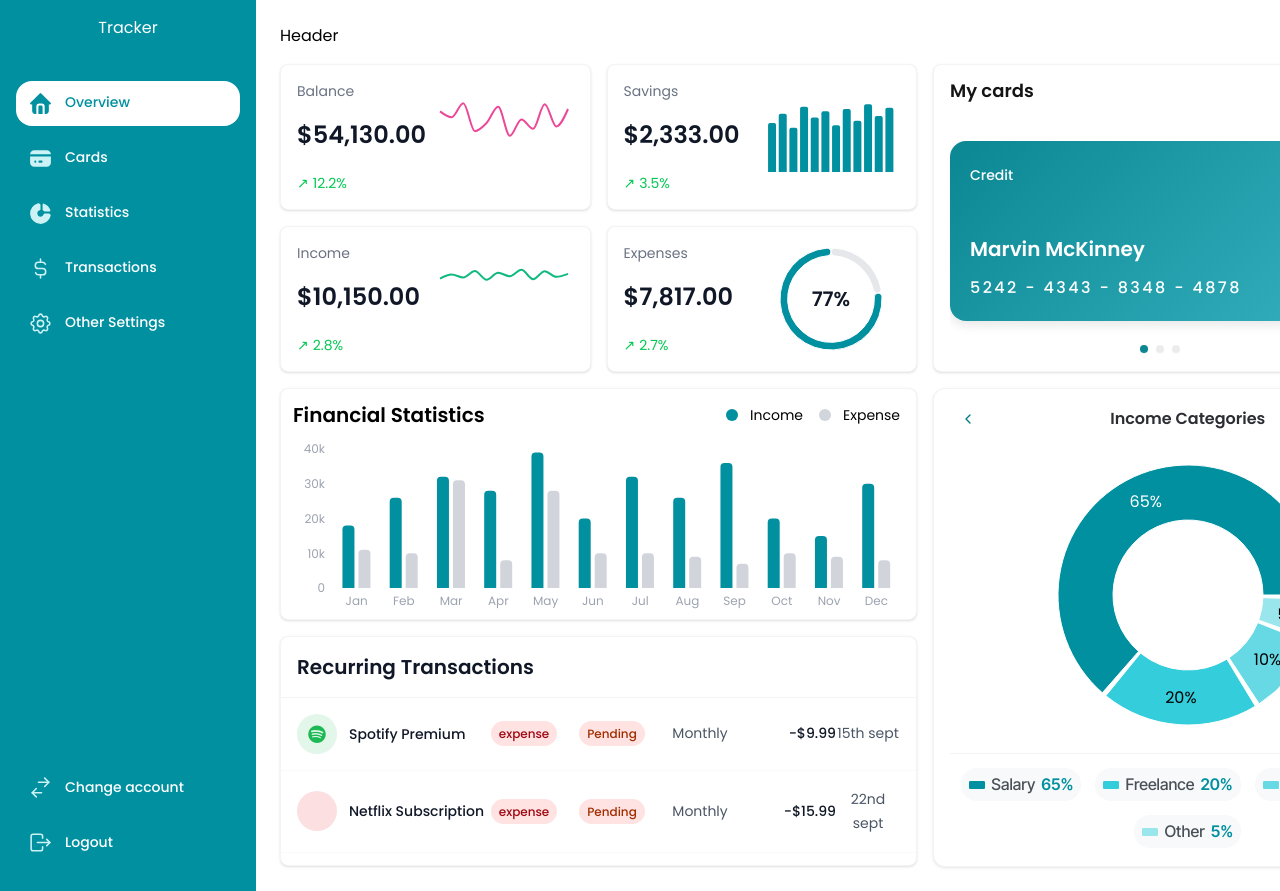
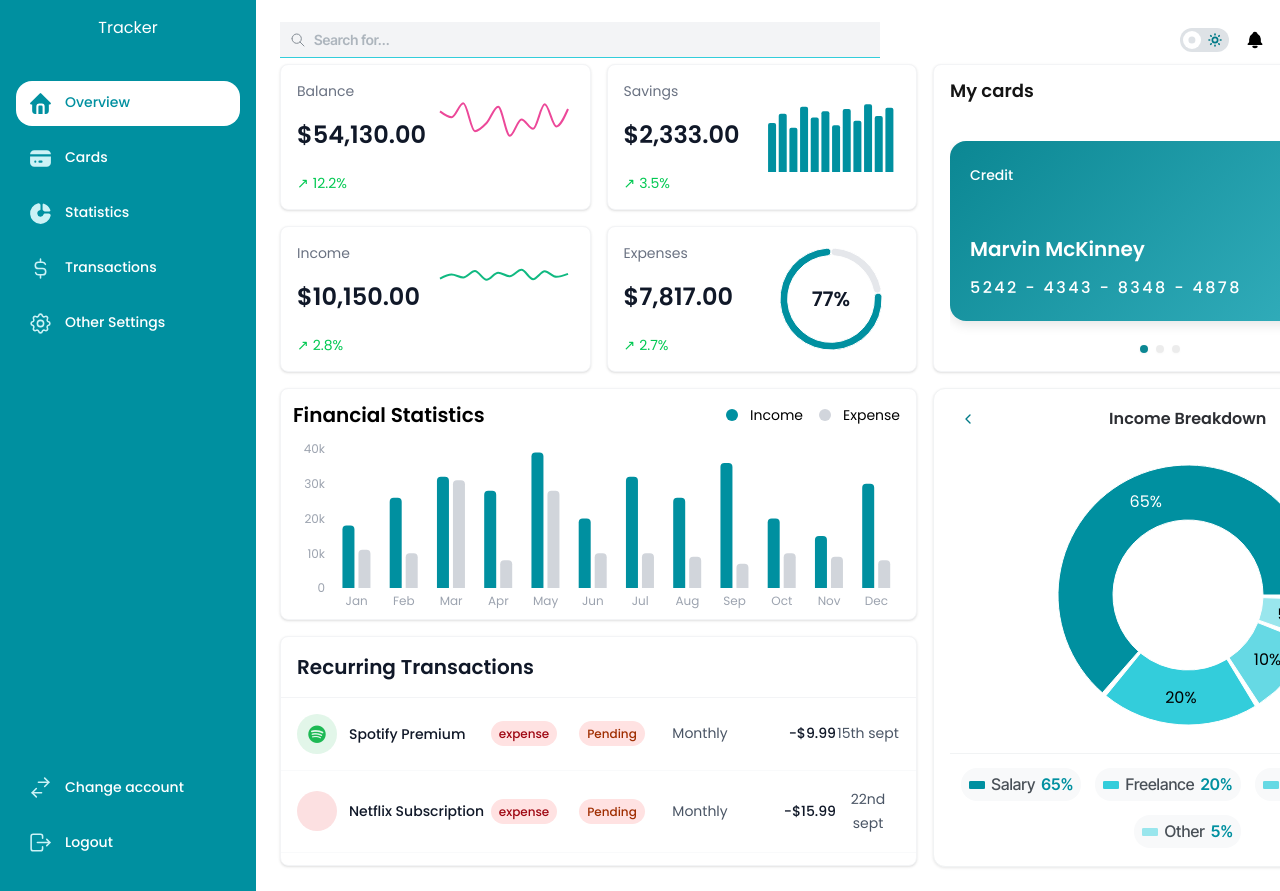
Before and after one commit to Abhishek035/Expense-Tracker, a React (Vite) app in the folder frontend/vite-project/: page / in a window 1280 px wide. Shown: the top 891 px of the page. Built offline with nearby package versions, Linux system fonts and the light colour scheme.

Commit message:
Added header

```diff
--- a/frontend/vite-project/src/App.jsx
+++ b/frontend/vite-project/src/App.jsx
@@ -30,11 +30,6 @@ const App = () => {
         */}
         <div className="p-6">
           {/* A button or mobile menu would go here for small screens */}
-          <div className="md:hidden text-left">
-            <button className="text-2xl">
-              <i className="fa-solid fa-bars"></i>
-            </button>
-          </div>
           <Dashboard />
         </div>
       </div>
--- a/frontend/vite-project/src/DashBoard.jsx
+++ b/frontend/vite-project/src/DashBoard.jsx
@@ -13,6 +13,7 @@ import Cards from "./dashboard/Cards";
 import FinStats from "./dashboard/FinStats";
 import Recurring from "./dashboard/Recurring";
 import DivisionbyCategories from "./dashboard/DivisionbyCategories";
+import Header from "./Header";
 
 const balanceData = [
   { value: 52000 },
@@ -67,7 +68,7 @@ const expenseData = [
 const DashBoard = () => {
   return (
     <div className="flex flex-col sm:grid sm:grid-rows-[2.5rem_1fr] min-h-full">
-      <div>Header</div>
+      <div className="row-[1_/_span_1]"><Header /></div>
       <div className="grid sm:grid-rows-[2fr_1.5fr_1.5fr] sm:grid-cols-[3fr_2fr] gap-4 h-[100%]">
         <div className="sm:col-[1_/_span_1] sm:row-[1_/_span_1] grid sm:grid-cols-2 sm:grid-rows-2 gap-4">
           {/* Balance Card */}
--- /dev/null
+++ b/frontend/vite-project/src/Header.jsx
@@ -0,0 +1,100 @@
+import { IconSearch } from "@tabler/icons-react";
+import {
+  createTheme,
+  Autocomplete,
+  Burger,
+  Group,
+  MantineProvider,
+  Avatar,
+  Text,
+  Stack,
+} from "@mantine/core";
+import { useDisclosure } from "@mantine/hooks";
+import { Switch } from "@mantine/core";
+import { IconSun, IconMoonStars, IconBellFilled } from "@tabler/icons-react";
+import classes from "./Header.module.css";
+
+const theme = createTheme({
+  cursorType: "pointer",
+});
+
+export default function Header() {
+  const [opened, { toggle }] = useDisclosure(false);
+
+  return (
+    <header className={classes.header}>
+      <div className={classes.inner}>
+        <Autocomplete
+          className={classes.search}
+          placeholder="Search for..."
+          leftSection={<IconSearch size={16} stroke={1.5} />}
+          visibleFrom="xs"
+          autoSelectOnBlur
+          clearable
+          comboboxProps={{
+            transitionProps: { transition: "pop", duration: 200 },
+            shadow: "md",
+          }}
+          data={[
+            "Transactions",
+            "Expenses",
+            "Income",
+            "Savings",
+            "Reports",
+            "Settings",
+          ]}
+          classNames={{
+            input: classes.input,
+            option: classes.option,
+          }}
+        />
+        <Group>
+          <Burger opened={opened} onClick={toggle} size="sm" hiddenFrom="sm" />
+        </Group>
+        <Group>
+          <MantineProvider theme={theme}>
+            <Switch
+              size="md"
+              onLabel={
+                <IconMoonStars
+                  size={16}
+                  stroke={2.5}
+                  color="var(--mantine-color-gray-4)"
+                />
+              }
+              offLabel={
+                <IconSun
+                  size={16}
+                  stroke={2.5}
+                  color="var(--mantine-color-primary-6)"
+                />
+              }
+              style={{ cursor: "pointer" }}
+            />
+          </MantineProvider>
+          <IconBellFilled
+            size={20}
+            stroke={1.5}
+            className="hover:cursor-pointer"
+          />
+          <Group className={classes.avatarGroup}>
+            <Avatar
+              src="avatar.png"
+              alt="Marvin McKinney"
+              radius="xl"
+              style={{ cursor: "pointer" }}
+            />
+            <Stack gap={0} className={classes.userInfo}>
+              <Text size="sm" fw={500} className={classes.userName}>
+                Temp User
+              </Text>
+              <Text size="xs" c="dimmed" className={classes.userRole}>
+                Free Tier
+              </Text>
+            </Stack>
+          </Group>
+        </Group>
+      </div>
+    </header>
+  );
+}
--- /dev/null
+++ b/frontend/vite-project/src/Header.module.css
@@ -0,0 +1,83 @@
+.header {
+  background-color: var(--mantine-color-body);
+  padding-right: var(--mantine-spacing-md);
+}
+
+.inner {
+  height: 2rem;
+  display: flex;
+  justify-content: space-between;
+  align-items: center;
+}
+
+.search {
+  width: 60%;
+  max-width: 600px;
+}
+
+.input {
+  border: none;
+  border-bottom: 1px solid var(--mantine-color-primary-4);
+  border-radius: 0;
+  background-color: var(--color-gray-100);
+
+  &:focus {
+    background-color: var(--mantine-primary-color-1);
+  }
+  &::placeholder {
+    color: "#adb5bd";
+    font-weight: 600;
+  }
+}
+
+.option {
+  &:hover {
+    background-color: var(--mantine-primary-color-1);
+  }
+}
+
+/* Switch css */
+.switchRoot {
+  &:hover {
+    cursor: pointer;
+
+  }
+}
+
+.avatarGroup {
+  cursor: pointer;
+  padding: 4px 8px;
+  box-sizing: border-box;
+  border-radius: 12px;
+  transition: background-color 0.2s ease;
+}
+
+.avatarGroup:hover {
+  background-color: var(--mantine-primary-color-1);
+}
+
+.userInfo {
+  align-items: flex-start;
+}
+
+.userName {
+  color: #212529;
+  line-height: 1.2;
+  white-space: nowrap;
+}
+
+.userRole {
+  color: #6c757d;
+  line-height: 1.2;
+  white-space: nowrap;
+}
+
+@media (max-width: 768px) {
+  .userInfo {
+    display: none;
+  }
+
+  .avatarGroup {
+    padding: 8px;
+  }
+}
--- a/frontend/vite-project/src/Navbar.jsx
+++ b/frontend/vite-project/src/Navbar.jsx
@@ -4,14 +4,12 @@ import {
   IconHomeFilled,
   IconChartDonutFilled,
   IconCreditCardFilled,
-  IconKey,
   IconLogout,
   IconCurrencyDollar,
   IconSettings,
   IconSwitchHorizontal,
 } from '@tabler/icons-react';
 import { Group } from '@mantine/core';
-import { MantineLogo } from '@mantinex/mantine-logo';
 import classes from './Navbar.module.css';
 
 const data = [
--- a/frontend/vite-project/src/Navbar.module.css
+++ b/frontend/vite-project/src/Navbar.module.css
@@ -4,6 +4,12 @@
   display: flex;
   flex-direction: column;
   background-color: var(--color-primary);
+}
+
+@media (max-width: $mantine-breakpoint-sm) {
+  .navbar {
+    display: none;
+  }
 }
 
 .navbarMain {
--- a/frontend/vite-project/src/dashboard/DivisionbyCategories.jsx
+++ b/frontend/vite-project/src/dashboard/DivisionbyCategories.jsx
@@ -75,7 +75,7 @@ const DivisionbyCategories = () => {
 
   const currentData = activeTab === "income" ? incomeData : expenseData;
   const title =
-    activeTab === "income" ? "Income Categories" : "Expense Categories";
+    activeTab === "income" ? "Income Breakdown" : "Expense Breakdown";
 
   return (
     <Box className={styles.container}>
--- a/frontend/vite-project/src/main.jsx
+++ b/frontend/vite-project/src/main.jsx
@@ -38,10 +38,10 @@ const theme = createTheme({
 
   breakpoints: {
     xs: "36em",
-    sm: "48em",
-    md: "62em",
-    lg: "75em",
-    xl: "88em",
+    sm: "40em",
+    md: "48em",
+    lg: "64em",
+    xl: "80em",
   },
 });
 
```
